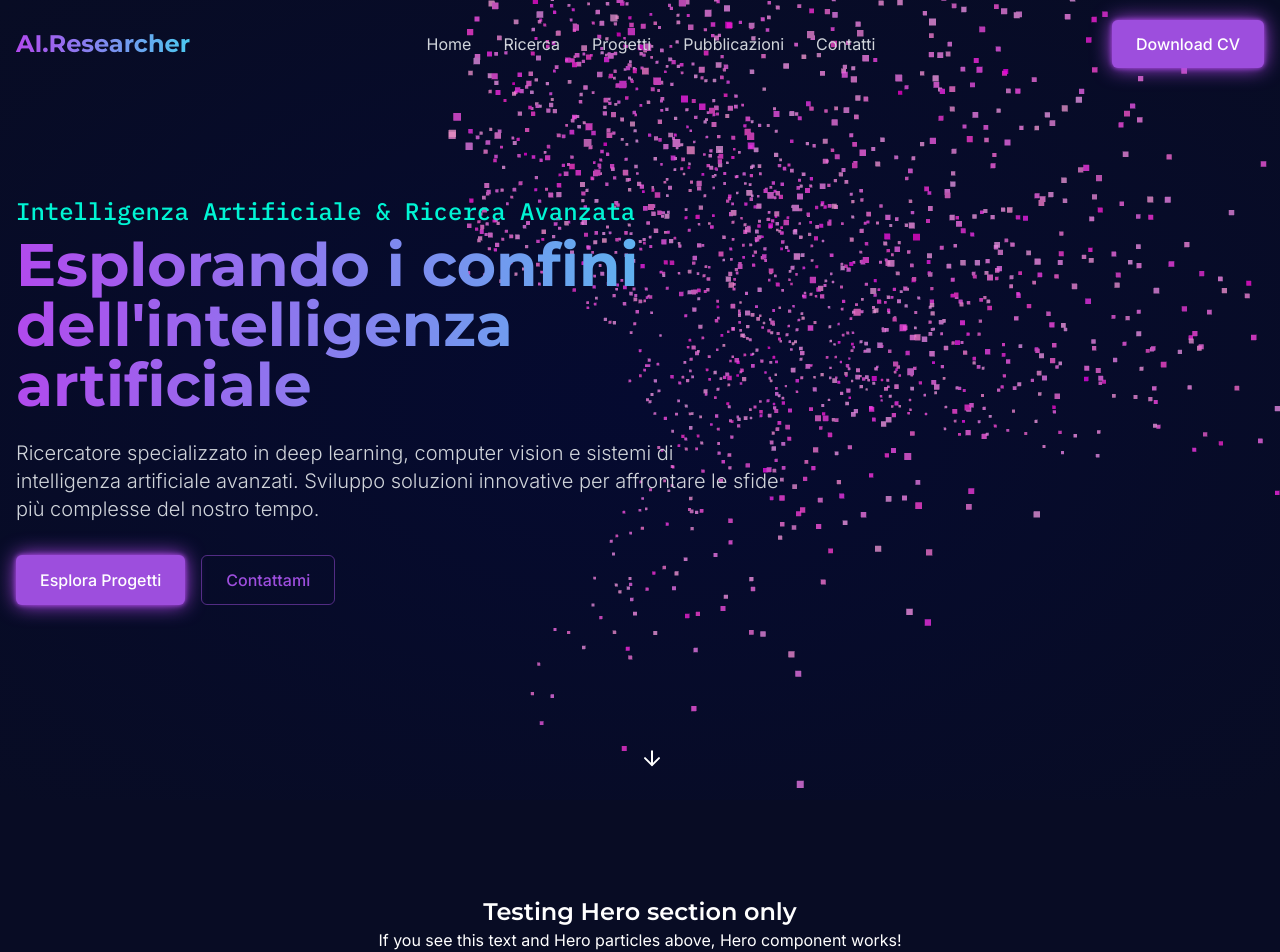
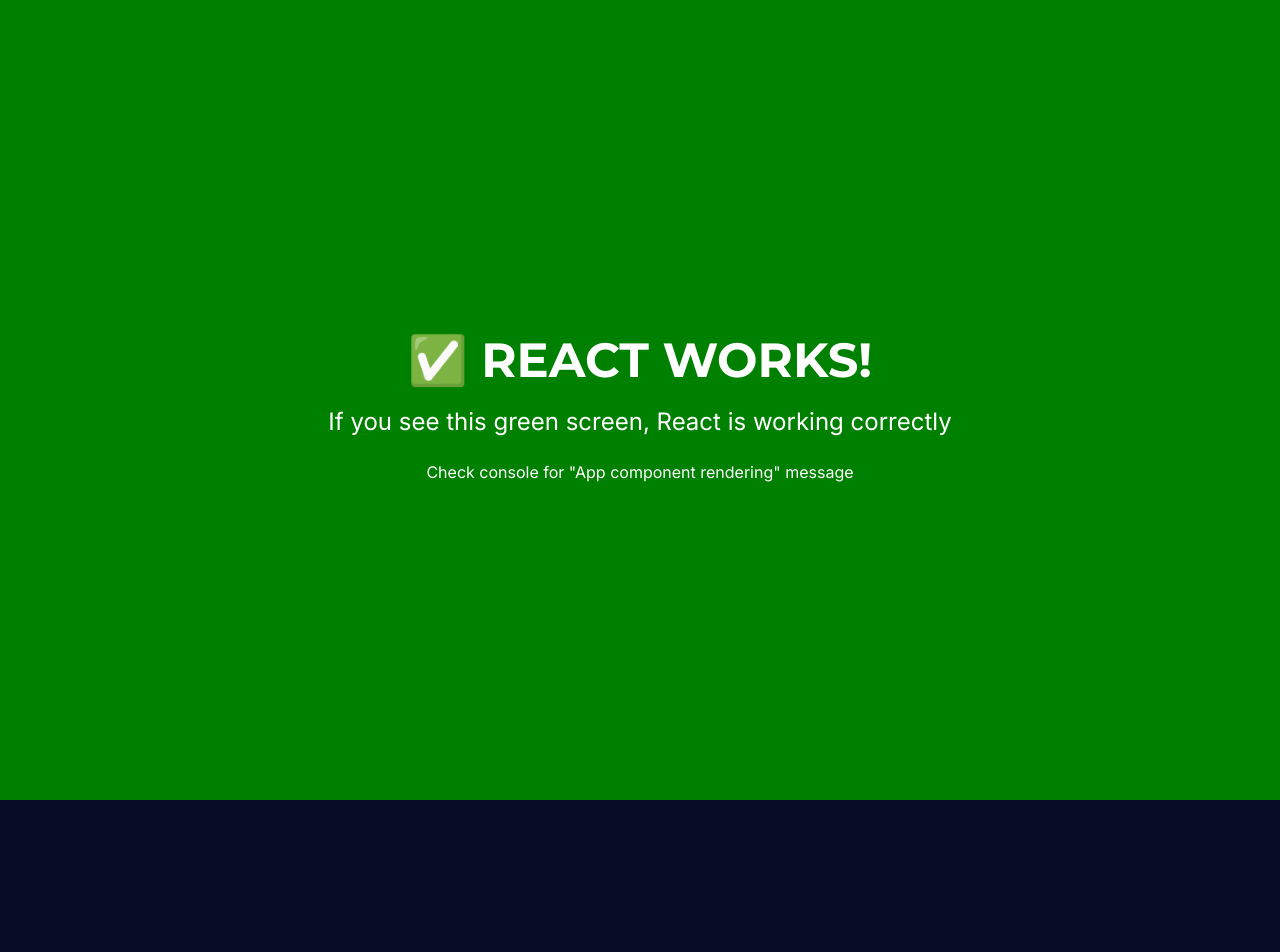
Before and after one commit to francesco-univr/ai-portfolio, a React (Vite) app: page / in a window 1280 px wide. Shown: the top 952 px of the page. After the commit the page ends 800 px from the top, so only its background shows below. Built offline with nearby package versions, Linux system fonts and the light colour scheme.

Commit message:
Simplify App component to basic React test screen
Co-authored-by: principalepassw <principalepassw@gmail.com>

```diff
--- a/src/App.tsx
+++ b/src/App.tsx
@@ -1,72 +1,16 @@
 import React from 'react';
-import Header from './components/layout/Header';
-import Hero from './components/sections/Hero';
-// import Timeline from './components/sections/Timeline';
-// import Projects from './components/sections/Projects';
-// import ResearchStats from './components/sections/ResearchStats';
-// import NeuralNetworkVisualization from './components/sections/NeuralNetworkVisualization';
-// import Contact from './components/sections/Contact';
-
-// Error boundary component
-interface ErrorBoundaryState {
-  hasError: boolean;
-  error: Error | null;
-}
-
-interface ErrorBoundaryProps {
-  children: React.ReactNode;
-}
-
-class ErrorBoundary extends React.Component<ErrorBoundaryProps, ErrorBoundaryState> {
-  constructor(props: ErrorBoundaryProps) {
-    super(props);
-    this.state = { hasError: false, error: null };
-  }
-
-  static getDerivedStateFromError(error: Error): ErrorBoundaryState {
-    return { hasError: true, error };
-  }
-
-  componentDidCatch(error: Error, errorInfo: React.ErrorInfo) {
-    console.error('Error caught by boundary:', error, errorInfo);
-  }
-
-  render() {
-    if (this.state.hasError) {
-      return (
-        <div className="bg-red-500 min-h-screen flex items-center justify-center">
-          <div className="text-white text-center">
-            <h1 className="text-4xl mb-4">Something went wrong</h1>
-            <p className="text-lg">{this.state.error?.message || 'Unknown error'}</p>
-            <p className="text-sm mt-4">Check browser console for details</p>
-          </div>
-        </div>
-      );
-    }
-
-    return this.props.children;
-  }
-}
 
 function App() {
-  console.log('App component rendering...');
+  console.log('App component rendering - basic test...');
 
   return (
-    <ErrorBoundary>
-      <div className="bg-cyber-black min-h-screen">
-        <Header />
-        <main>
-          <ErrorBoundary>
-            <Hero />
-          </ErrorBoundary>
-          {/* Temporarily disabled other sections to isolate the issue */}
-          <div className="py-24 text-center text-white">
-            <h2 className="text-2xl">Testing Hero section only</h2>
-            <p>If you see this text and Hero particles above, Hero component works!</p>
-          </div>
-        </main>
+    <div style={{ backgroundColor: 'green', minHeight: '100vh', display: 'flex', alignItems: 'center', justifyContent: 'center' }}>
+      <div style={{ color: 'white', textAlign: 'center' }}>
+        <h1 style={{ fontSize: '3rem', margin: '20px 0' }}>✅ REACT WORKS!</h1>
+        <p style={{ fontSize: '1.5rem' }}>If you see this green screen, React is working correctly</p>
+        <p style={{ fontSize: '1rem', marginTop: '20px' }}>Check console for "App component rendering" message</p>
       </div>
-    </ErrorBoundary>
+    </div>
   );
 }
 
```
